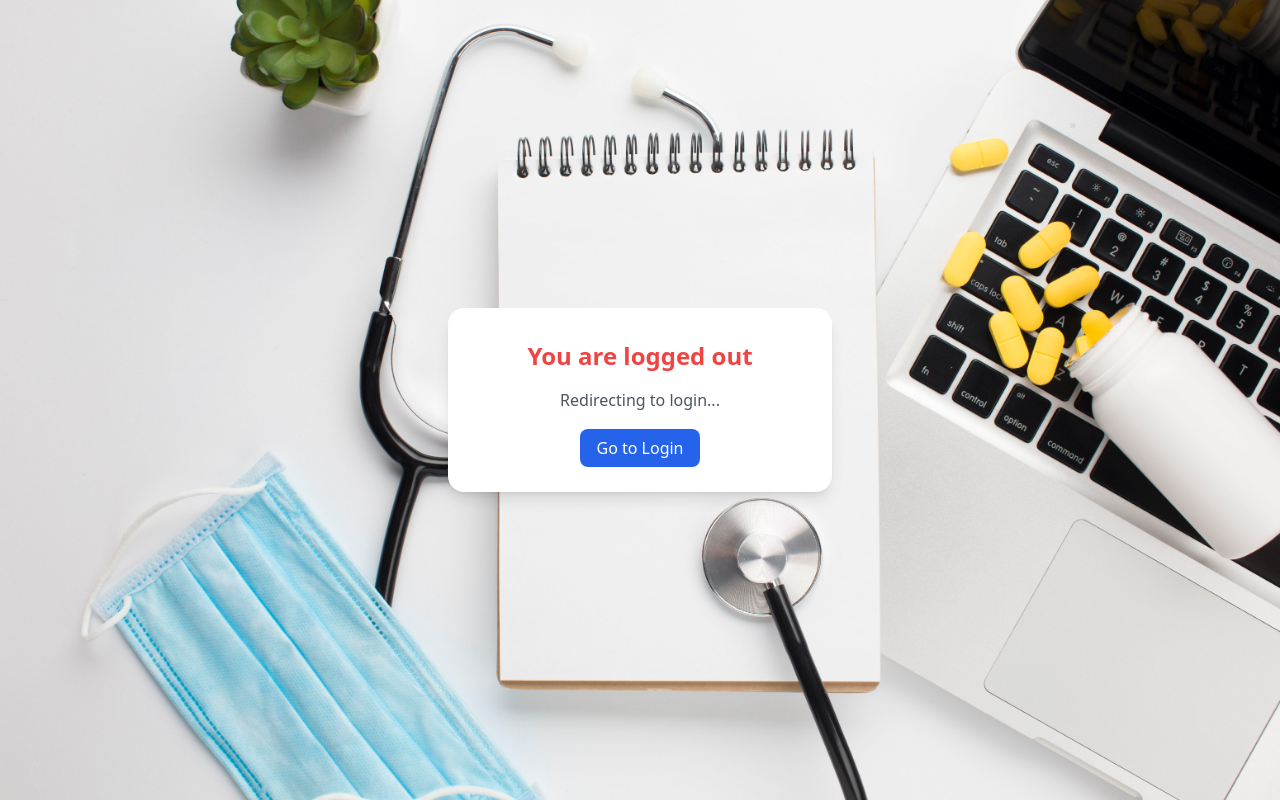
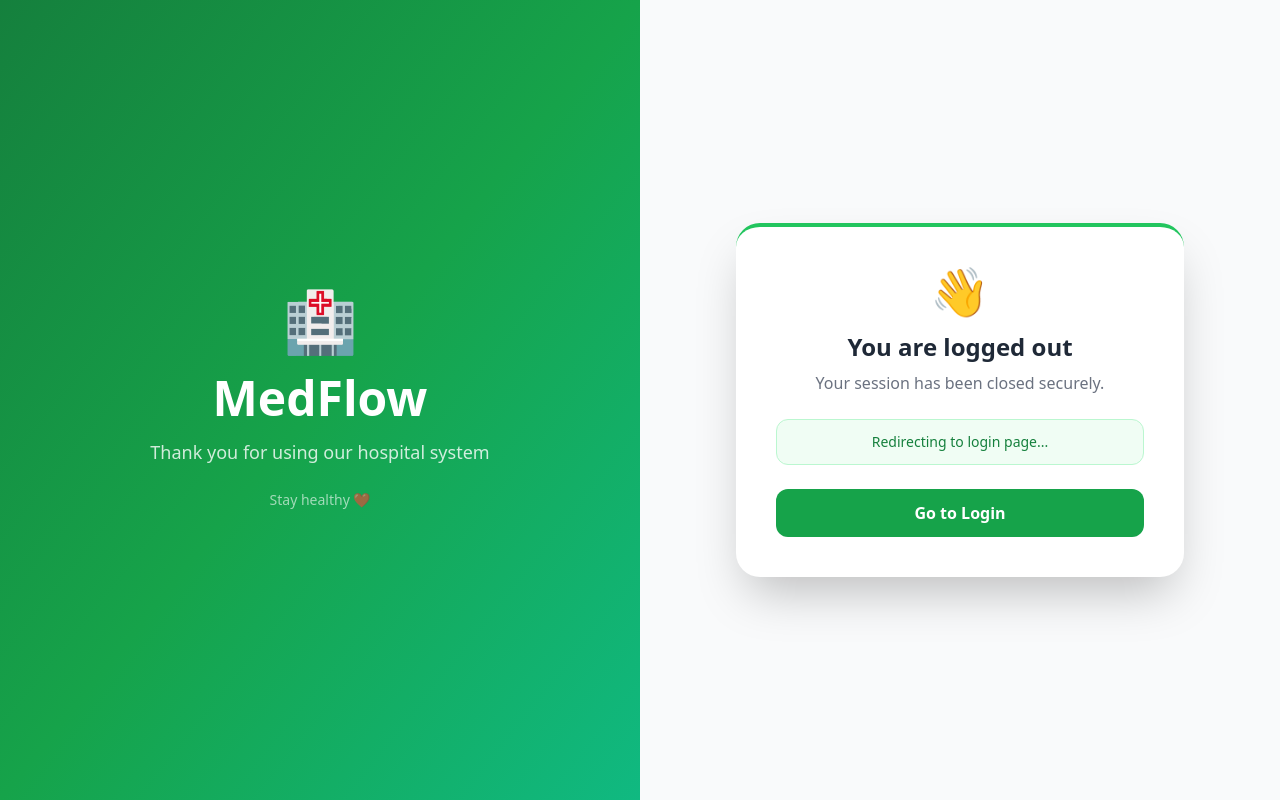
Before and after one commit to badrbelabrik/MedFlow-Gestion-de-Clinique-Medicale, a PHP site: page /logout.php in a window 1280 px wide. Run offline with PHP 8.4, Linux system fonts and the light colour scheme; the visitor is signed in with stand-in values (Sample User, id 1); some libraries are stand-ins or nearby versions.

Commit message:
Improve HTML layout and UI design

```diff
--- a/config/Database.php
+++ b/config/Database.php
@@ -1,4 +1,8 @@
 <?php
+namespace config;
+
+use PDO;
+use PDOException;
 
 class Database {
     private static ?PDO $instance = null;
--- a/public/logout.php
+++ b/public/logout.php
@@ -10,29 +10,68 @@ session_destroy();
 <!DOCTYPE html>
 <html>
 <head>
-    <title>Logout</title>
+    <title>Logout - MedFlow</title>
     <script src="https://cdn.tailwindcss.com"></script>
+
+    <!-- auto redirect after 5 seconds -->
+    <meta http-equiv="refresh" content="5;url=login.php">
 </head>
 
-<body class="h-screen flex items-center justify-center bg-center bg-no-repeat bg-cover"
-      style="background-image: url('elevated-view-medical-equipment-pills-with-open-laptop.jpg');">
+<body class="h-screen flex">
 
-<div class="bg-white p-8 rounded-2xl shadow-lg text-center w-96">
+<!-- LEFT SIDE (same green branding as login) -->
+<div class="hidden md:flex w-1/2 bg-gradient-to-br from-green-700 via-green-600 to-emerald-500 text-white items-center justify-center p-10">
 
-    <h1 class="text-2xl font-bold text-red-500 mb-4">
+    <div class="text-center max-w-md">
+
+        <div class="text-6xl mb-6">🏥</div>
+
+        <h1 class="text-5xl font-bold mb-4">
+            MedFlow
+        </h1>
+
+        <p class="text-white/80 text-lg">
+            Thank you for using our hospital system
+        </p>
+
+        <div class="mt-6 text-white/60 text-sm">
+            Stay healthy ❤️
+        </div>
+
+    </div>
+</div>
+
+<!-- RIGHT SIDE -->
+<div class="w-full md:w-1/2 flex items-center justify-center bg-gray-50">
+
+    <div class="w-full max-w-md bg-white shadow-2xl rounded-3xl p-10 border-t-4 border-green-500 text-center">
+
+        <!-- icon -->
+        <div class="text-5xl mb-4">👋</div>
+
+        <!-- title -->
+        <h1 class="text-2xl font-bold text-gray-800 mb-2">
             You are logged out
         </h1>
 
-    <p class="text-gray-600 mb-6">
-        Redirecting to login...
+        <p class="text-gray-500 mb-6">
+            Your session has been closed securely.
         </p>
 
+        <!-- info box -->
+        <div class="bg-green-50 border border-green-200 text-green-700 p-3 rounded-xl text-sm mb-6">
+            Redirecting to login page...
+        </div>
+
+        <!-- button -->
         <a href="login.php"
-       class="bg-blue-600 text-white px-4 py-2 rounded-lg hover:bg-blue-700">
+           class="block w-full bg-green-600 hover:bg-green-700 text-white py-3 rounded-xl font-semibold transition">
             Go to Login
         </a>
 
     </div>
 
+</div>
+
 </body>
 </html>
--- a/src/Repository/UserRepository.php
+++ b/src/Repositories/UserRepository.php
@@ -2,6 +2,10 @@
 
 require_once __DIR__ . "/../../config/database.php";
 require_once __DIR__ . "/../Entities/User.php";
+
+use config\Database;
+
+
 
 
 class UserRepository {
```
Also changed, not shown: public/index.php (+26 -7 lines), public/login.php (+35 -29 lines), src/Controller/AuthController.php (+7 -6 lines). Lines whose indentation alone changed are shown as unchanged.
